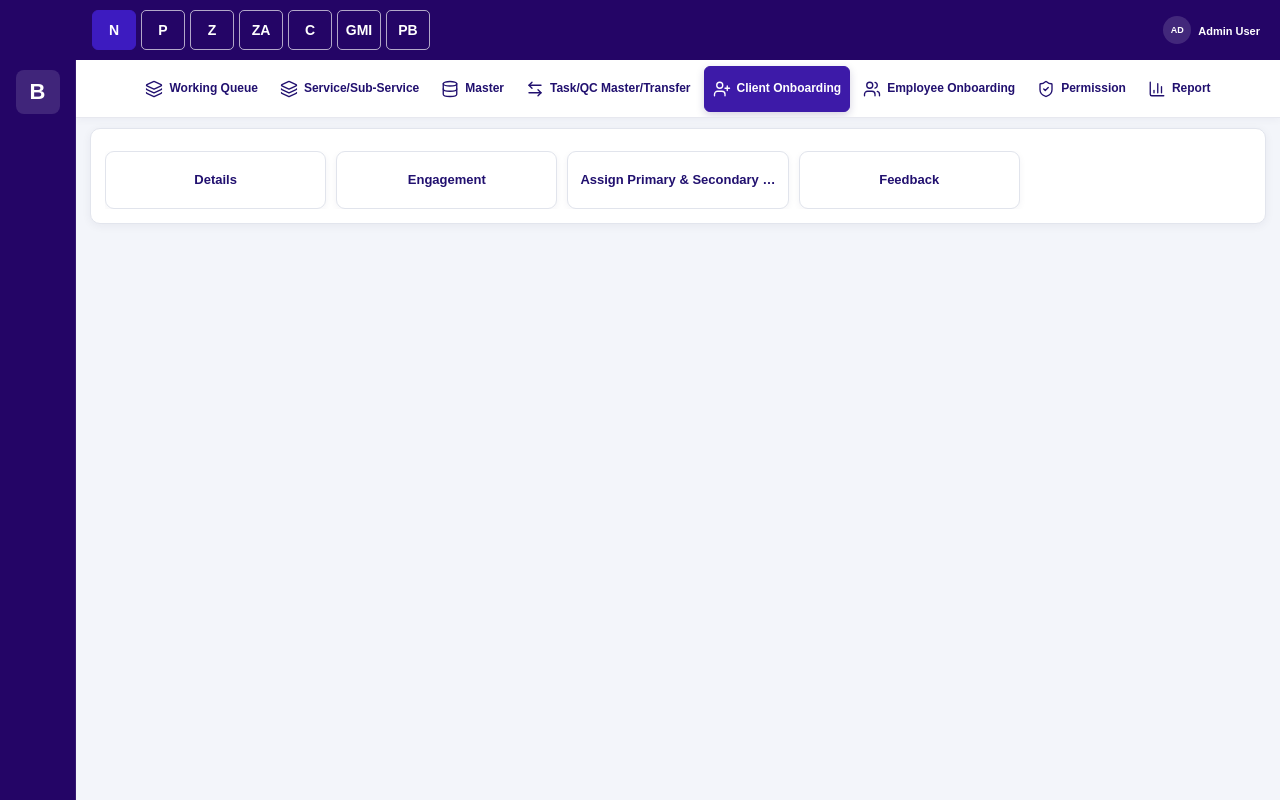
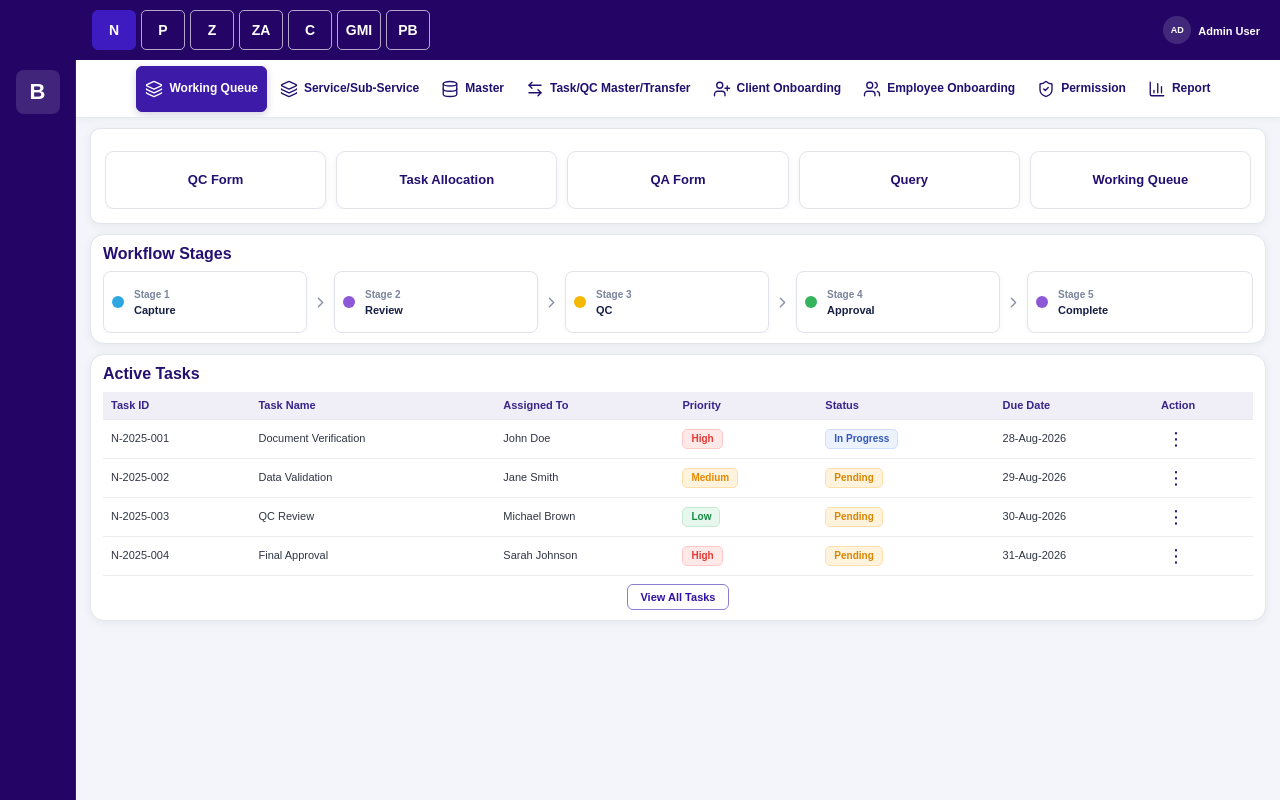
Before and after one commit to varshithashettyr/Dashboard, a React (Vite) app: page / in a window 1280 px wide. Built offline with nearby package versions, Linux system fonts and the light colour scheme.

Commit message:
fix: update default functionality state and rename module for clarity

```diff
--- a/src/App.jsx
+++ b/src/App.jsx
@@ -213,7 +213,7 @@ function App() {
     selectedFunctionality,
     setSelectedFunctionality,
   ] = useState(
-    "client-onboarding"
+    "working-queue"
   );
 
 
--- a/src/components/WorkflowStages.jsx
+++ b/src/components/WorkflowStages.jsx
@@ -15,7 +15,7 @@ export const functionalities = [
     description:
       "Manage and monitor all active tasks and workflow items.",
     modules: [
-      { name: "For QC" },
+      { name: "QC Form" },
       { name: "Task Allocation" },
       { name: "QA Form" },
       { name: "Query" },
--- a/src/data/workflowData.js
+++ b/src/data/workflowData.js
@@ -14,7 +14,7 @@ export const functionalityData = [
     name: "Working Queue",
 
     modules: [
-      "For QC",
+      "QC Form",
       "Task Allocation",
       "QA Form",
       "Query",
```
